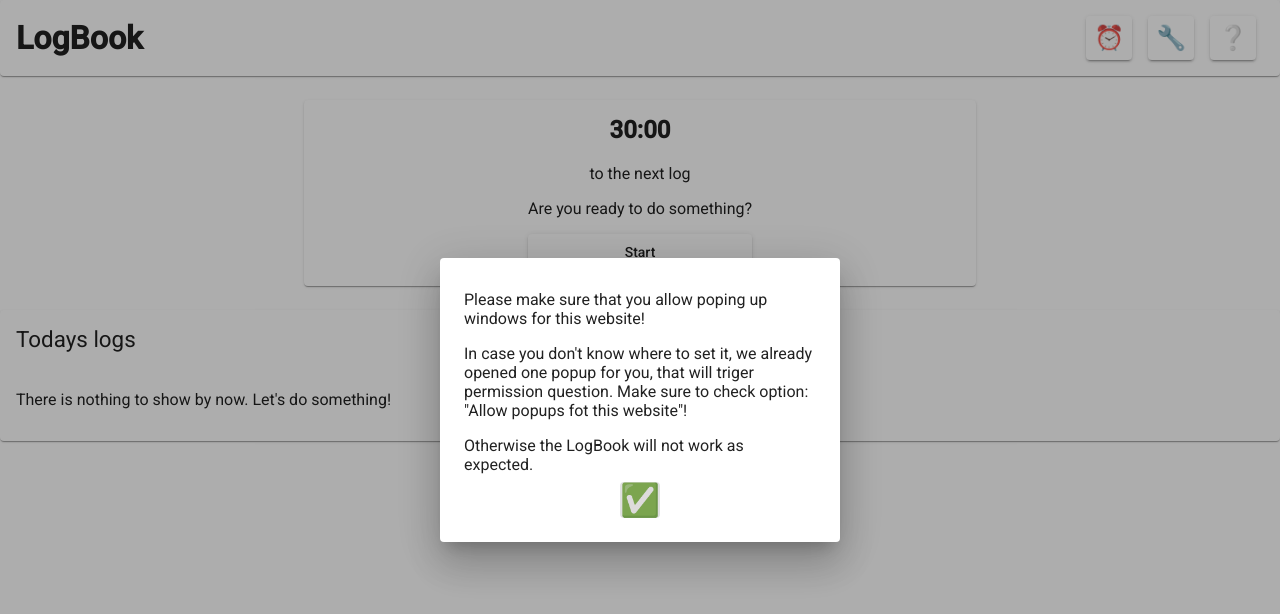
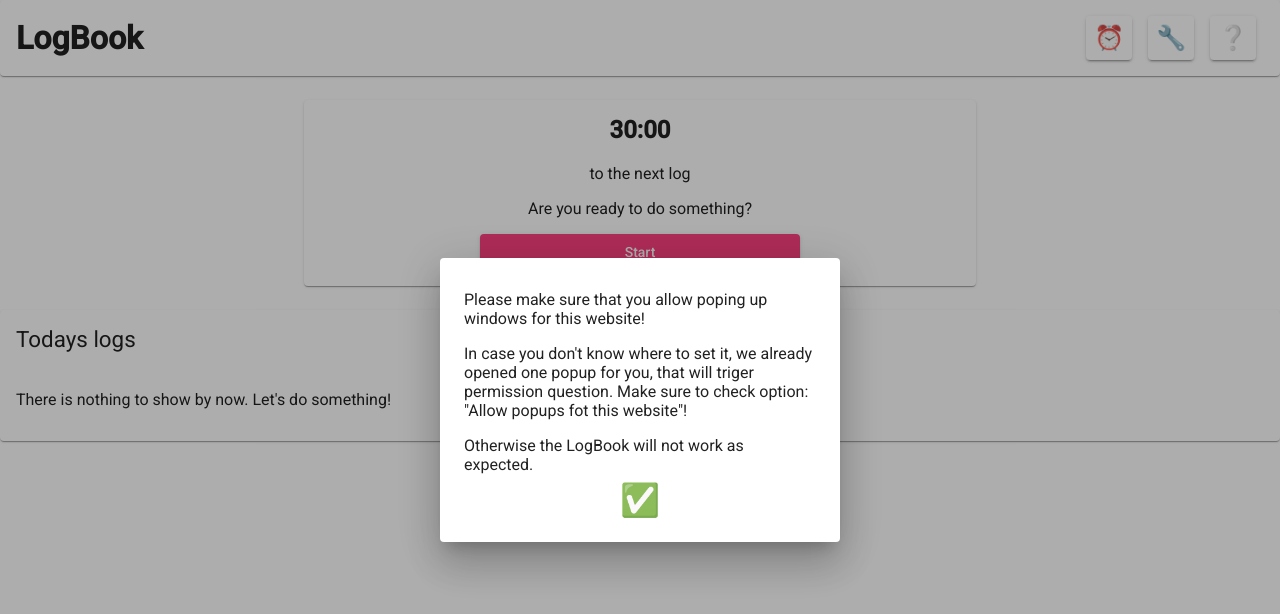
Before and after one commit to kwkr/logbook, an Angular app: page / in a window 1280 px wide. Shown: the top 614 px of the page. Built offline with nearby package versions, Linux system fonts and the light colour scheme.

Commit message:
positioned log now button and changed start button color

```diff
--- a/src/app/counter/counter.component.html
+++ b/src/app/counter/counter.component.html
@@ -3,12 +3,16 @@
   <span>to the next log</span>
   <div *ngIf="!isCounting && !isPaused" class="button-container">
     <p>Are you ready to do something?</p>
-    <button mat-raised-button (click)="startCounting()">Start</button>
+    <button color="accent" mat-raised-button (click)="startCounting()">
+      Start
+    </button>
   </div>
   <div *ngIf="isCounting" class="button-container">
     <p>{{ currentPauseText }}</p>
-    <button mat-raised-button (click)="pauseCounting()">Pause</button>
-    <button mat-raised-button (click)="logInstantly()">Log now</button>
+    <div class="pause-buttons">
+      <button mat-raised-button (click)="pauseCounting()">Pause</button>
+      <button mat-raised-button (click)="logInstantly()">Log now</button>
+    </div>
   </div>
   <div *ngIf="isPaused" class="button-container">
     <p>Paused...</p>
--- a/src/app/counter/counter.component.scss
+++ b/src/app/counter/counter.component.scss
@@ -7,6 +7,16 @@
 }
 
 .button-container{
+  width: 50%;
   display: flex;
   flex-direction: column;
 }
+
+.pause-buttons{
+  display: flex;
+  justify-content: space-between;
+}
+
+p{
+  text-align: center;
+}
```
